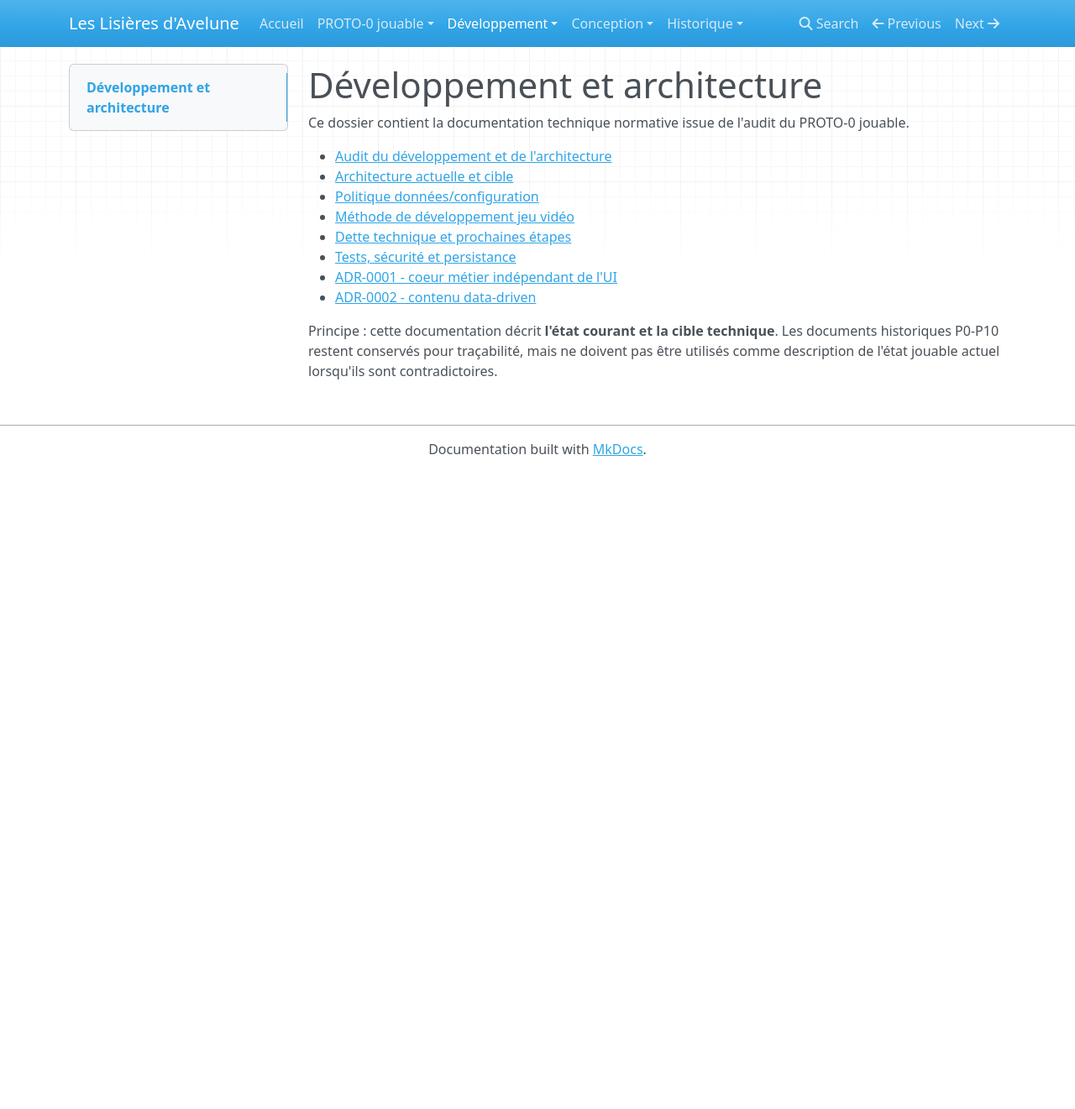
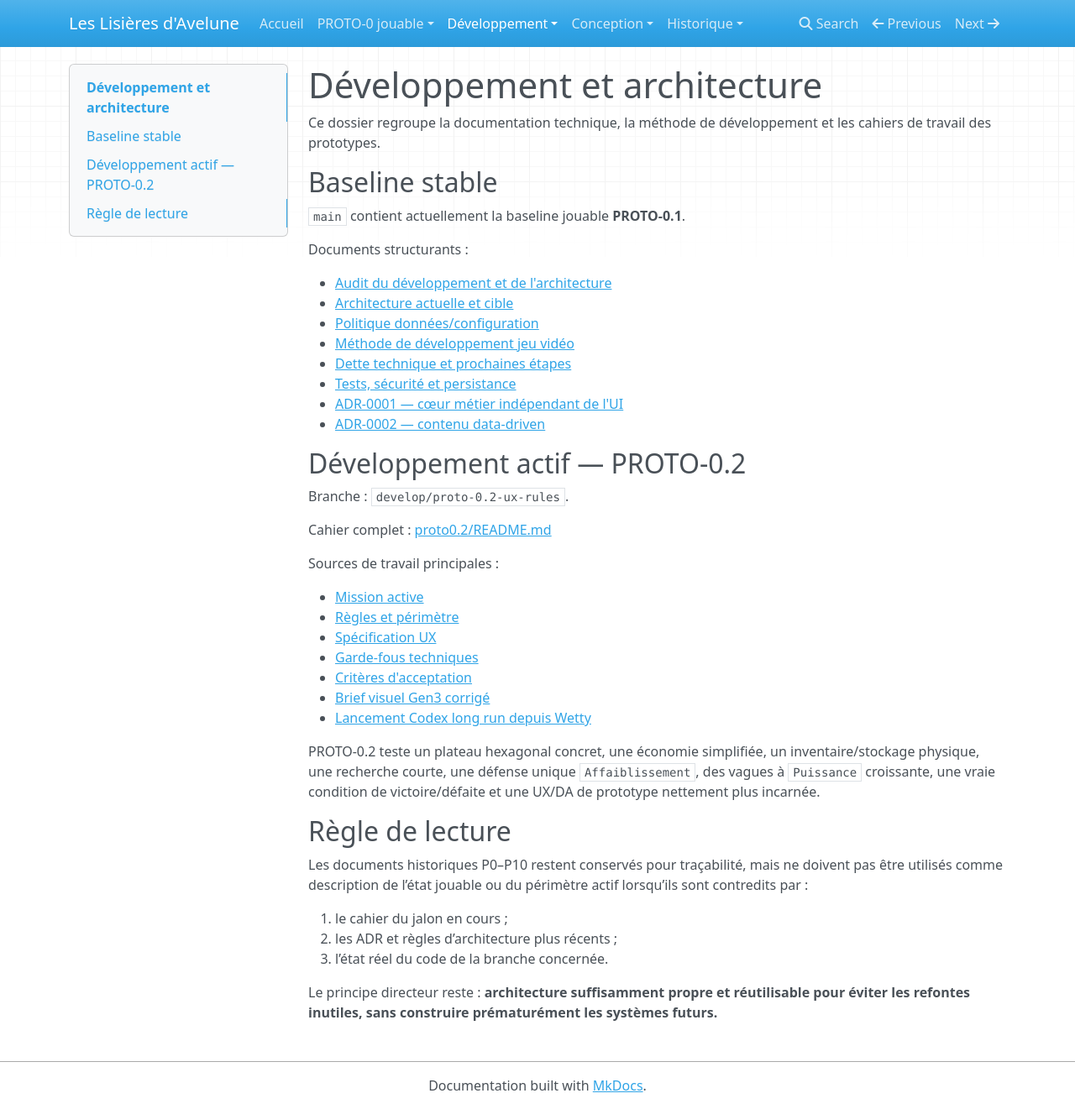
Before and after one commit to Abeliome-Officiel/les-lisieres-avelune, an MkDocs documentation site: the page built from docs/development/README.md, in a window 1280 px wide and 1321 px high. Shown: the whole window at 84% size. Built offline with MkDocs 1.6.1, drawn with Linux system fonts in a browser that asks for light colours; nearby versions of some CDN libraries.

Commit message:
docs: actualiser l’index développement PROTO-0.2

```diff
--- a/docs/development/README.md
+++ b/docs/development/README.md
@@ -1,6 +1,12 @@
 # Développement et architecture
 
-Ce dossier contient la documentation technique normative issue de l'audit du PROTO-0 jouable.
+Ce dossier regroupe la documentation technique, la méthode de développement et les cahiers de travail des prototypes.
+
+## Baseline stable
+
+`main` contient actuellement la baseline jouable **PROTO-0.1**.
+
+Documents structurants :
 
 - [Audit du développement et de l'architecture](AUDIT_DEVELOPPEMENT_ARCHITECTURE_2026-08-06.md)
 - [Architecture actuelle et cible](ARCHITECTURE_CURRENT_AND_TARGET.md)
@@ -8,7 +14,33 @@ Ce dossier contient la documentation technique normative issue de l'audit du PRO
 - [Méthode de développement jeu vidéo](GAME_DEVELOPMENT_METHOD.md)
 - [Dette technique et prochaines étapes](TECHNICAL_DEBT_AND_NEXT_STEPS.md)
 - [Tests, sécurité et persistance](TEST_SECURITY_PERSISTENCE_STRATEGY.md)
-- [ADR-0001 - coeur métier indépendant de l'UI](adr/ADR-0001-FUNCTIONAL-CORE.md)
-- [ADR-0002 - contenu data-driven](adr/ADR-0002-DATA-DRIVEN-CONTENT.md)
+- [ADR-0001 — cœur métier indépendant de l'UI](adr/ADR-0001-FUNCTIONAL-CORE.md)
+- [ADR-0002 — contenu data-driven](adr/ADR-0002-DATA-DRIVEN-CONTENT.md)
 
-Principe : cette documentation décrit **l'état courant et la cible technique**. Les documents historiques P0-P10 restent conservés pour traçabilité, mais ne doivent pas être utilisés comme description de l'état jouable actuel lorsqu'ils sont contradictoires.
+## Développement actif — PROTO-0.2
+
+Branche : `develop/proto-0.2-ux-rules`.
+
+Cahier complet : [proto0.2/README.md](proto0.2/README.md)
+
+Sources de travail principales :
+
+- [Mission active](proto0.2/CURRENT_TASK.md)
+- [Règles et périmètre](proto0.2/01_RULES_AND_SCOPE.md)
+- [Spécification UX](proto0.2/02_UX_SPEC.md)
+- [Garde-fous techniques](proto0.2/03_TECHNICAL_GUARDRAILS.md)
+- [Critères d'acceptation](proto0.2/04_ACCEPTANCE.md)
+- [Brief visuel Gen3 corrigé](proto0.2/06_VISUAL_BRIEF_GEN3.md)
+- [Lancement Codex long run depuis Wetty](proto0.2/07_CODEX_LONG_RUN_WETTY.md)
+
+PROTO-0.2 teste un plateau hexagonal concret, une économie simplifiée, un inventaire/stockage physique, une recherche courte, une défense unique `Affaiblissement`, des vagues à `Puissance` croissante, une vraie condition de victoire/défaite et une UX/DA de prototype nettement plus incarnée.
+
+## Règle de lecture
+
+Les documents historiques P0–P10 restent conservés pour traçabilité, mais ne doivent pas être utilisés comme description de l’état jouable ou du périmètre actif lorsqu’ils sont contredits par :
+
+1. le cahier du jalon en cours ;
+2. les ADR et règles d’architecture plus récents ;
+3. l’état réel du code de la branche concernée.
+
+Le principe directeur reste : **architecture suffisamment propre et réutilisable pour éviter les refontes inutiles, sans construire prématurément les systèmes futurs.**
```
